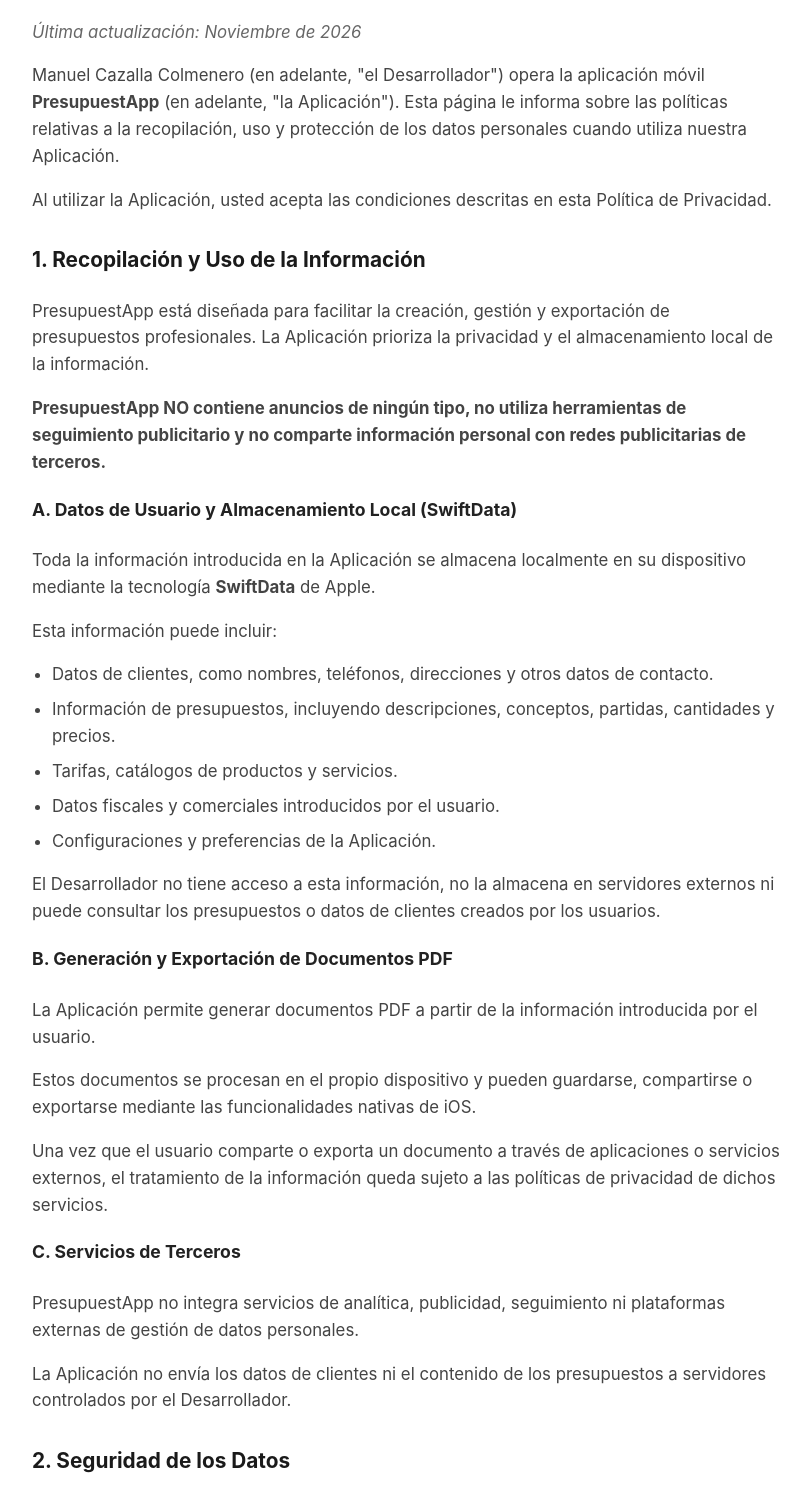
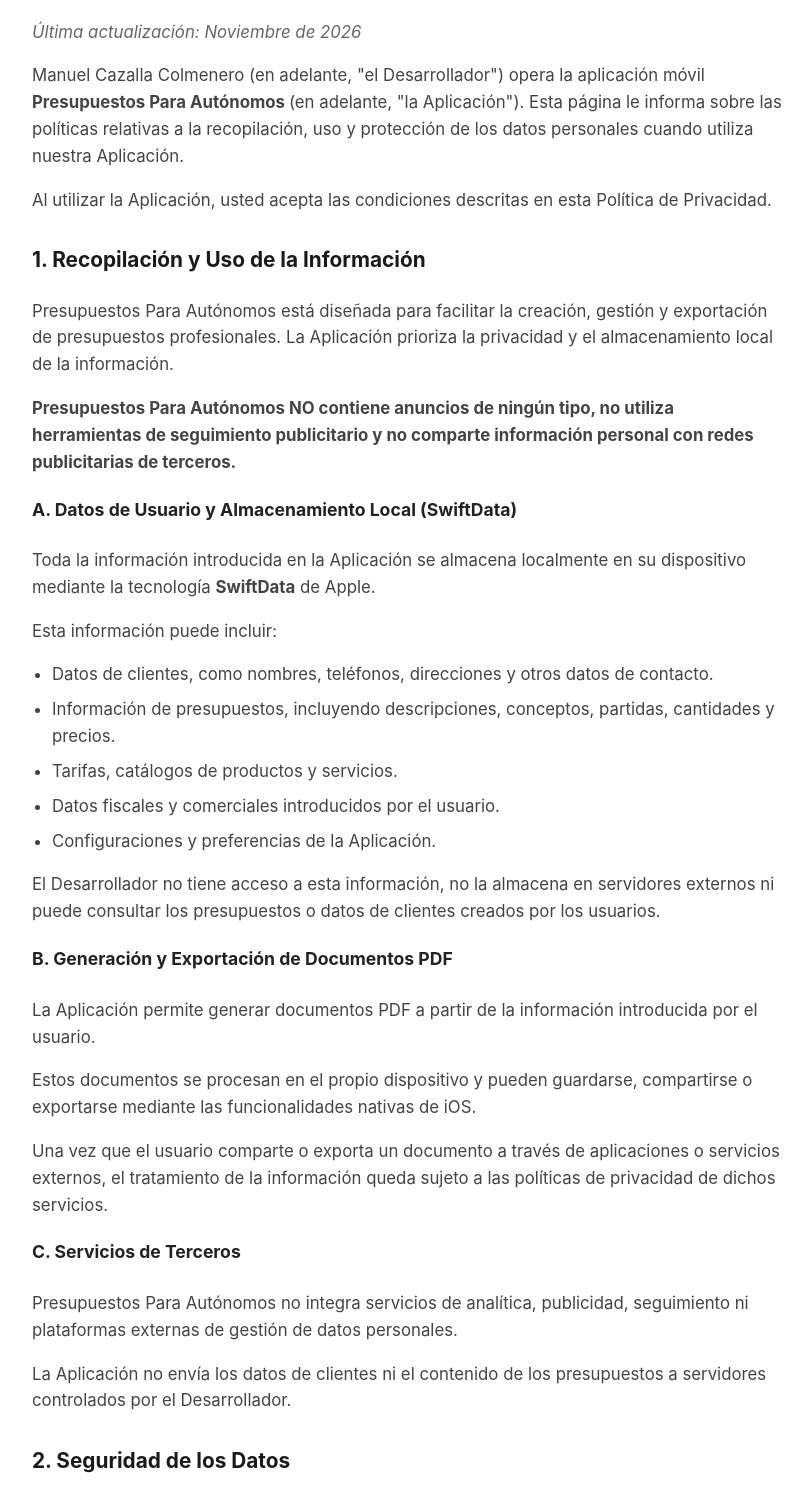
Before and after one commit to ManuelCAZALLA/PresupuestApp-Politica-Privacidad.html, a plain HTML site: page index.html in a window 1280 px wide. Shown: the part 108-1600 px from the top of the page, without its empty margins (233-1045 px from the left). Drawn offline with Linux system fonts and the light colour scheme.

Commit message:
Update index.html

```diff
--- a/index.html
+++ b/index.html
@@ -4,7 +4,7 @@
 <head>
     <meta charset="UTF-8">
     <meta name="viewport" content="width=device-width, initial-scale=1.0">
-    <title>Política de Privacidad - PresupuestApp</title>
+    <title>Política de Privacidad - Presupuestos Para Autónomos</title>
     <style>
         body {
             font-family: -apple-system, BlinkMacSystemFont, "Segoe UI", Roboto, Helvetica, Arial, sans-serif;
@@ -60,15 +60,15 @@
 
     <p class="date">Última actualización: Noviembre de 2026</p>
 
-    <p>Manuel Cazalla Colmenero (en adelante, "el Desarrollador") opera la aplicación móvil <strong>PresupuestApp</strong> (en adelante, "la Aplicación"). Esta página le informa sobre las políticas relativas a la recopilación, uso y protección de los datos personales cuando utiliza nuestra Aplicación.</p>
+    <p>Manuel Cazalla Colmenero (en adelante, "el Desarrollador") opera la aplicación móvil <strong>Presupuestos Para Autónomos </strong> (en adelante, "la Aplicación"). Esta página le informa sobre las políticas relativas a la recopilación, uso y protección de los datos personales cuando utiliza nuestra Aplicación.</p>
 
     <p>Al utilizar la Aplicación, usted acepta las condiciones descritas en esta Política de Privacidad.</p>
 
     <h3>1. Recopilación y Uso de la Información</h3>
 
-    <p>PresupuestApp está diseñada para facilitar la creación, gestión y exportación de presupuestos profesionales. La Aplicación prioriza la privacidad y el almacenamiento local de la información.</p>
+    <p>Presupuestos Para Autónomos está diseñada para facilitar la creación, gestión y exportación de presupuestos profesionales. La Aplicación prioriza la privacidad y el almacenamiento local de la información.</p>
 
-    <p><strong>PresupuestApp NO contiene anuncios de ningún tipo, no utiliza herramientas de seguimiento publicitario y no comparte información personal con redes publicitarias de terceros.</strong></p>
+    <p><strong>Presupuestos Para Autónomos NO contiene anuncios de ningún tipo, no utiliza herramientas de seguimiento publicitario y no comparte información personal con redes publicitarias de terceros.</strong></p>
 
     <h4>A. Datos de Usuario y Almacenamiento Local (SwiftData)</h4>
 
@@ -96,7 +96,7 @@
 
     <h4>C. Servicios de Terceros</h4>
 
-    <p>PresupuestApp no integra servicios de analítica, publicidad, seguimiento ni plataformas externas de gestión de datos personales.</p>
+    <p>Presupuestos Para Autónomos no integra servicios de analítica, publicidad, seguimiento ni plataformas externas de gestión de datos personales.</p>
 
     <p>La Aplicación no envía los datos de clientes ni el contenido de los presupuestos a servidores controlados por el Desarrollador.</p>
 
@@ -112,7 +112,7 @@
 
     <h3>3. Privacidad de los Menores</h3>
 
-    <p>PresupuestApp es una herramienta profesional destinada a la elaboración y gestión de presupuestos.</p>
+    <p>Presupuestos Para Autónomos es una herramienta profesional destinada a la elaboración y gestión de presupuestos.</p>
 
     <p>La Aplicación no está dirigida específicamente a menores de edad ni recopila deliberadamente información personal de menores a través de servidores externos.</p>
 
@@ -127,7 +127,7 @@
     <p>Si tiene alguna pregunta, consulta o sugerencia relacionada con esta Política de Privacidad o con el tratamiento de sus datos personales, puede ponerse en contacto con el desarrollador a través de los canales oficiales de soporte.</p>
 
     <p><strong>Desarrollador:</strong> Manuel Cazalla Colmenero</p>
-    <p><strong>Aplicación:</strong> PresupuestApp</p>
+    <p><strong>Aplicación:</strong> Presupuestos Para Autónomos</p>
 
 </body>
 </html>
```
